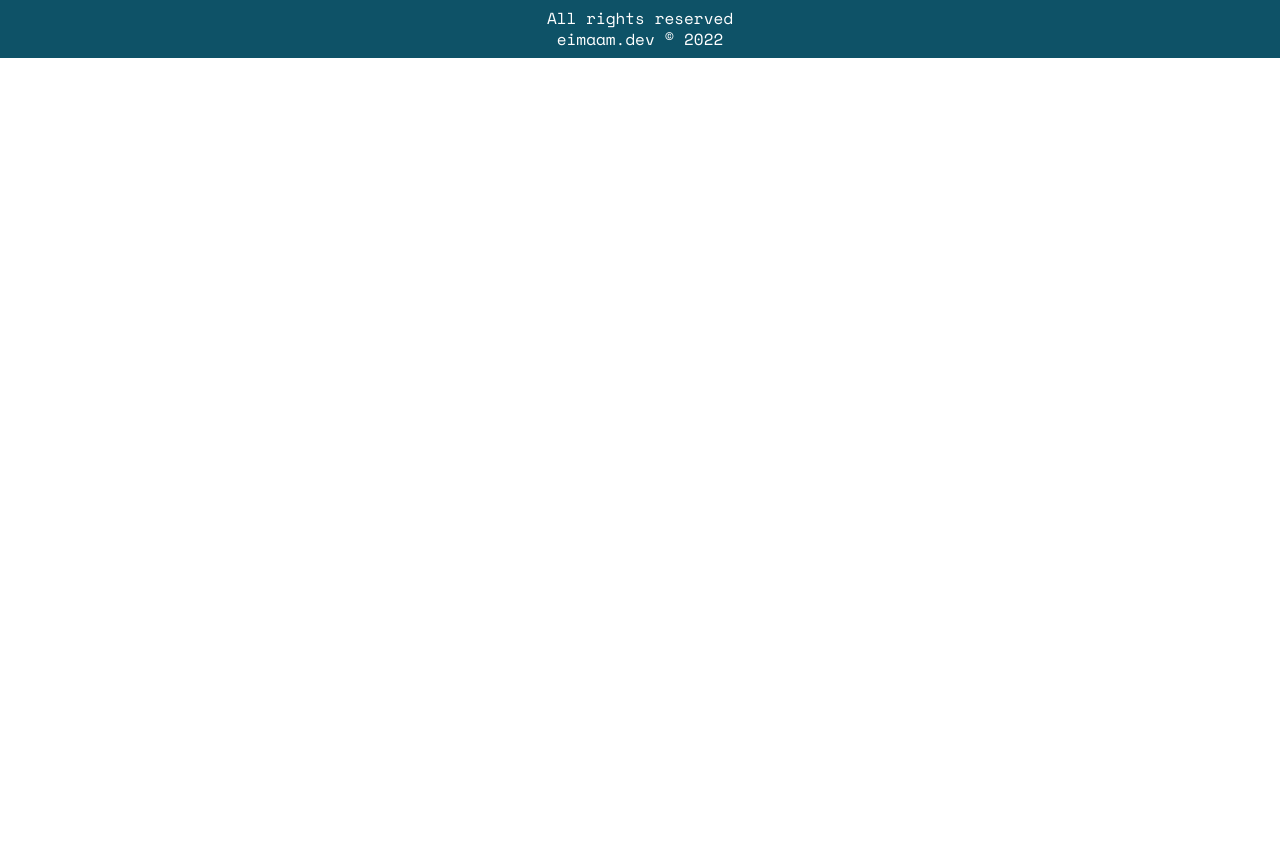
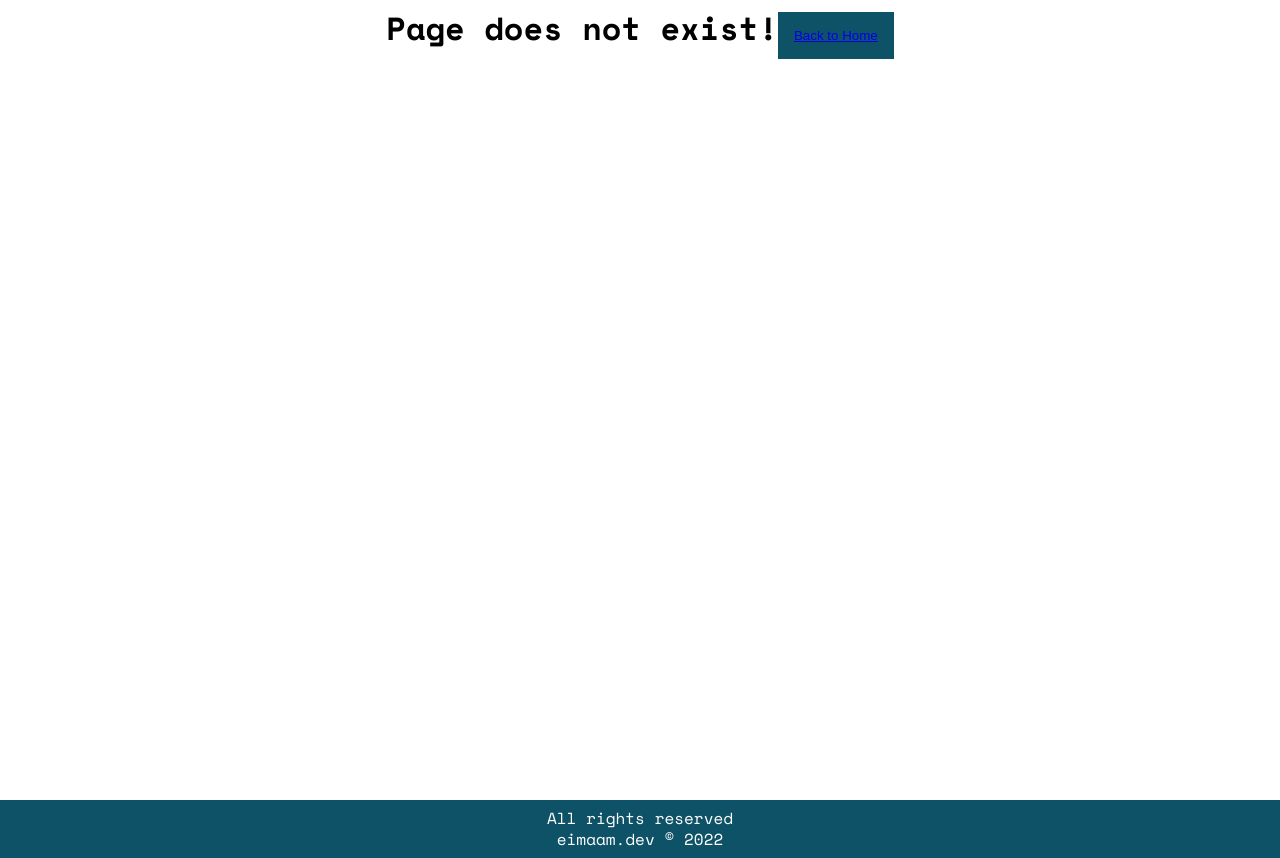
Before and after one commit to sunilgitb/text-to-image-react, a React (Create React App) app: page / in a window 1280 px wide. Both pictures are taken after a click on the item "Generate Image". Before the commit the page ends 800 px from the top, so only its background shows below. Built offline with nearby package versions, Linux system fonts and the light colour scheme.

Commit message:
feat: added error page

```diff
--- a/src/App.js
+++ b/src/App.js
@@ -3,6 +3,7 @@ import { BrowserRouter } from "react-router-dom";
 import { Home } from "./components/Home";
 import { BrowserRouter as Router, Routes, Route} from "react-router-dom"
 import { Footer } from "./components/Footer";
+import { ErrorPage } from "./components/ErrorPage";
 import { ImageGenerator } from "./components/ImageGenerator";
 
 function App() {
@@ -11,6 +12,7 @@ function App() {
       <Routes>
         <Route path="/" element={<Home />} />
         <Route path="/image-generator" element={<ImageGenerator />} />
+        <Route path="*" element={<ErrorPage />} />
       </Routes>
       <Footer />
     </Router>
--- /dev/null
+++ b/src/components/ErrorPage.jsx
@@ -0,0 +1,13 @@
+import React from 'react'
+import { Link } from 'react-router-dom'
+
+export const ErrorPage = () => {
+  return (
+    <div>
+        <h1 style={{textAlign: "center", height: "100vh"}}>
+          Page does not exist!
+          <button><Link to="/">Back to Home</Link></button>
+        </h1>
+    </div>
+  )
+}
```
